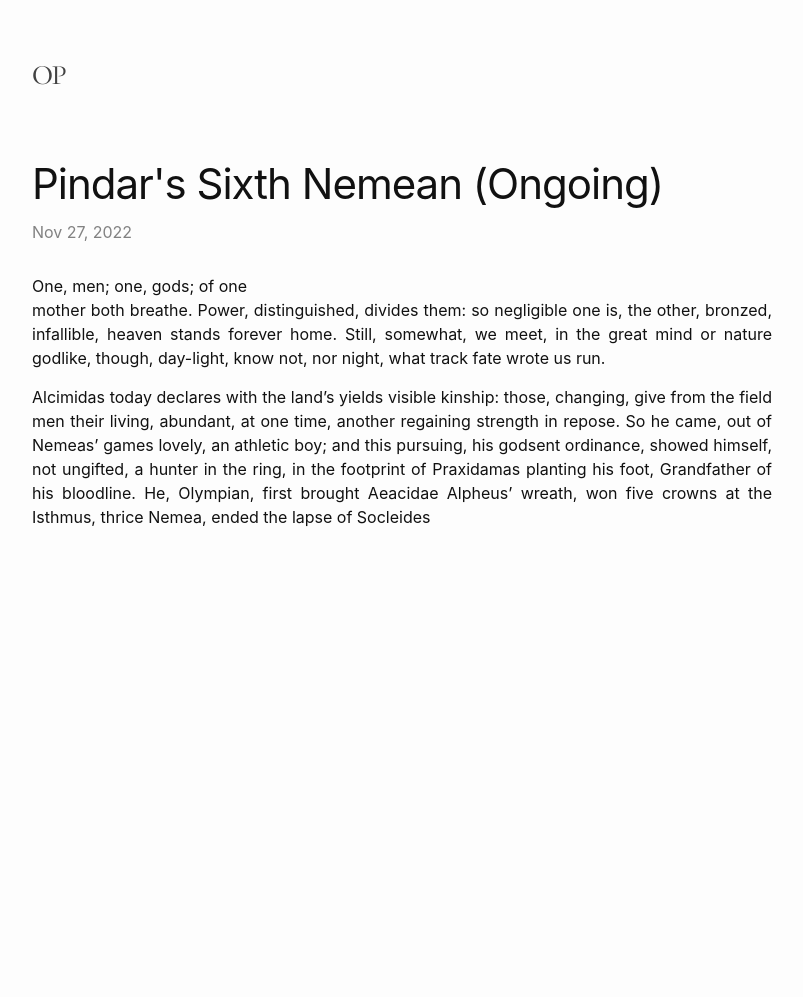
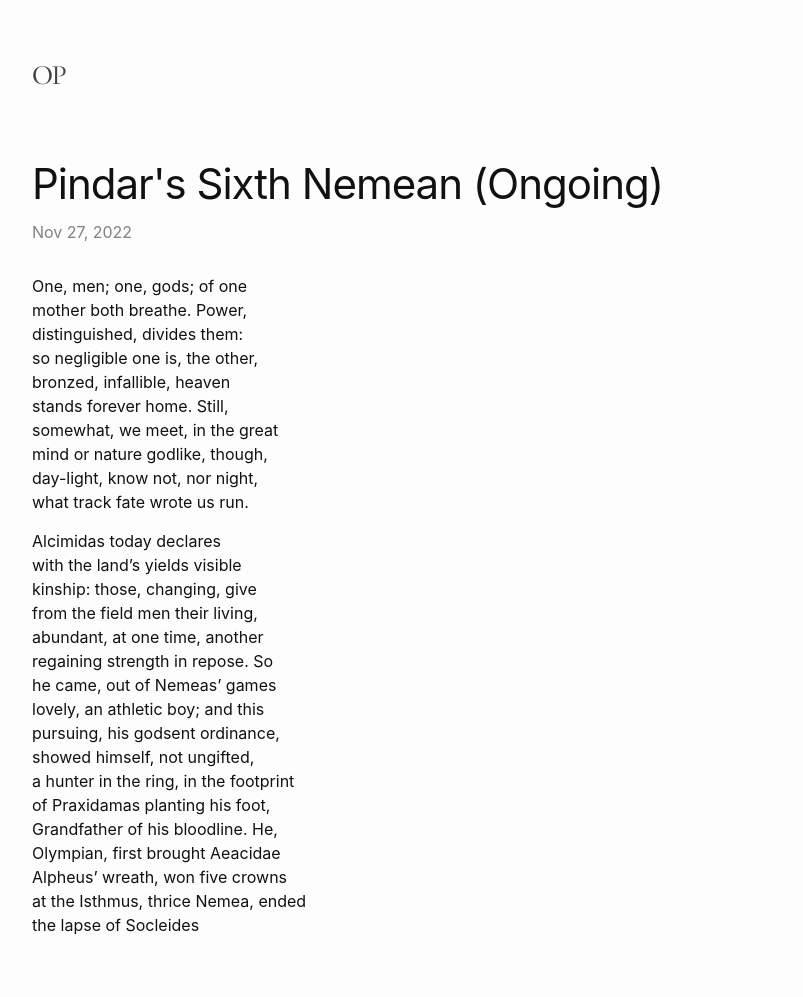
Before and after one commit to TheatrumMundi/TheatrumMundi, a Jekyll site: the page built from _posts/2022-11-27-pindars-sixth-nemean-ongoing.markdown, in a window 1280 px wide. Shown: the whole page, without its empty margins (238-1041 px from the left). Built offline with Jekyll 4.4.1, drawn with Linux system fonts in a browser that asks for light colours; some web fonts are replaced; before the commit the page ends 900 px from its top, so only the background shows below that.

```diff
--- a/_posts/2022-11-27-pindars-sixth-nemean-ongoing.markdown
+++ b/_posts/2022-11-27-pindars-sixth-nemean-ongoing.markdown
@@ -5,30 +5,30 @@ date:   2022-11-27 19:25:00 +0100
 categories: jekyll update
 ---
 One, men; one, gods; of one <br>
-mother both breathe. Power,
-distinguished, divides them:
-so negligible one is, the other,
-bronzed, infallible, heaven
-stands forever home. Still,
-somewhat, we meet, in the great
-mind or nature godlike, though,
-day-light, know not, nor night,
-what track fate wrote us run.
+mother both breathe. Power, <br>
+distinguished, divides them: <br>
+so negligible one is, the other, <br>
+bronzed, infallible, heaven <br>
+stands forever home. Still, <br>
+somewhat, we meet, in the great <br>
+mind or nature godlike, though, <br>
+day-light, know not, nor night, <br>
+what track fate wrote us run. <br>
 
-Alcimidas today declares
-with the land’s yields visible
-kinship: those, changing, give
-from the field men their living,
-abundant, at one time, another
-regaining strength in repose. So
-he came, out of Nemeas’ games
-lovely, an athletic boy; and this
-pursuing, his godsent ordinance,
-showed himself, not ungifted,
-a hunter in the ring, in the footprint
-of Praxidamas planting his foot,
-Grandfather of his bloodline. He,
-Olympian, first brought Aeacidae
-Alpheus’ wreath, won five crowns
-at the Isthmus, thrice Nemea, ended
-the lapse of Socleides
+Alcimidas today declares <br>
+with the land’s yields visible <br>
+kinship: those, changing, give <br>
+from the field men their living, <br>
+abundant, at one time, another <br>
+regaining strength in repose. So <br>
+he came, out of Nemeas’ games <br>
+lovely, an athletic boy; and this <br>
+pursuing, his godsent ordinance, <br>
+showed himself, not ungifted, <br>
+a hunter in the ring, in the footprint <br>
+of Praxidamas planting his foot, <br>
+Grandfather of his bloodline. He, <br>
+Olympian, first brought Aeacidae <br>
+Alpheus’ wreath, won five crowns <br>
+at the Isthmus, thrice Nemea, ended <br>
+the lapse of Socleides <br>
```
